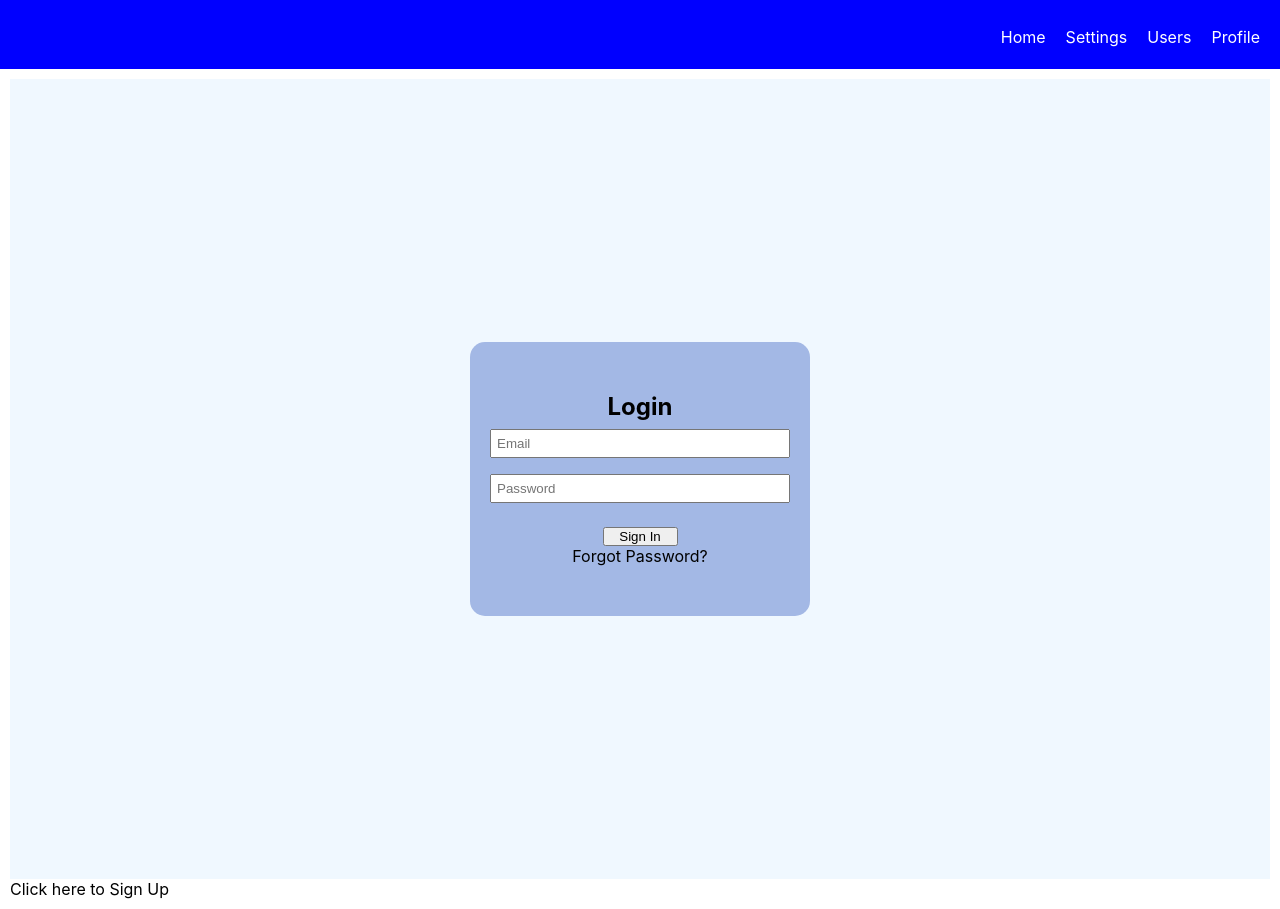
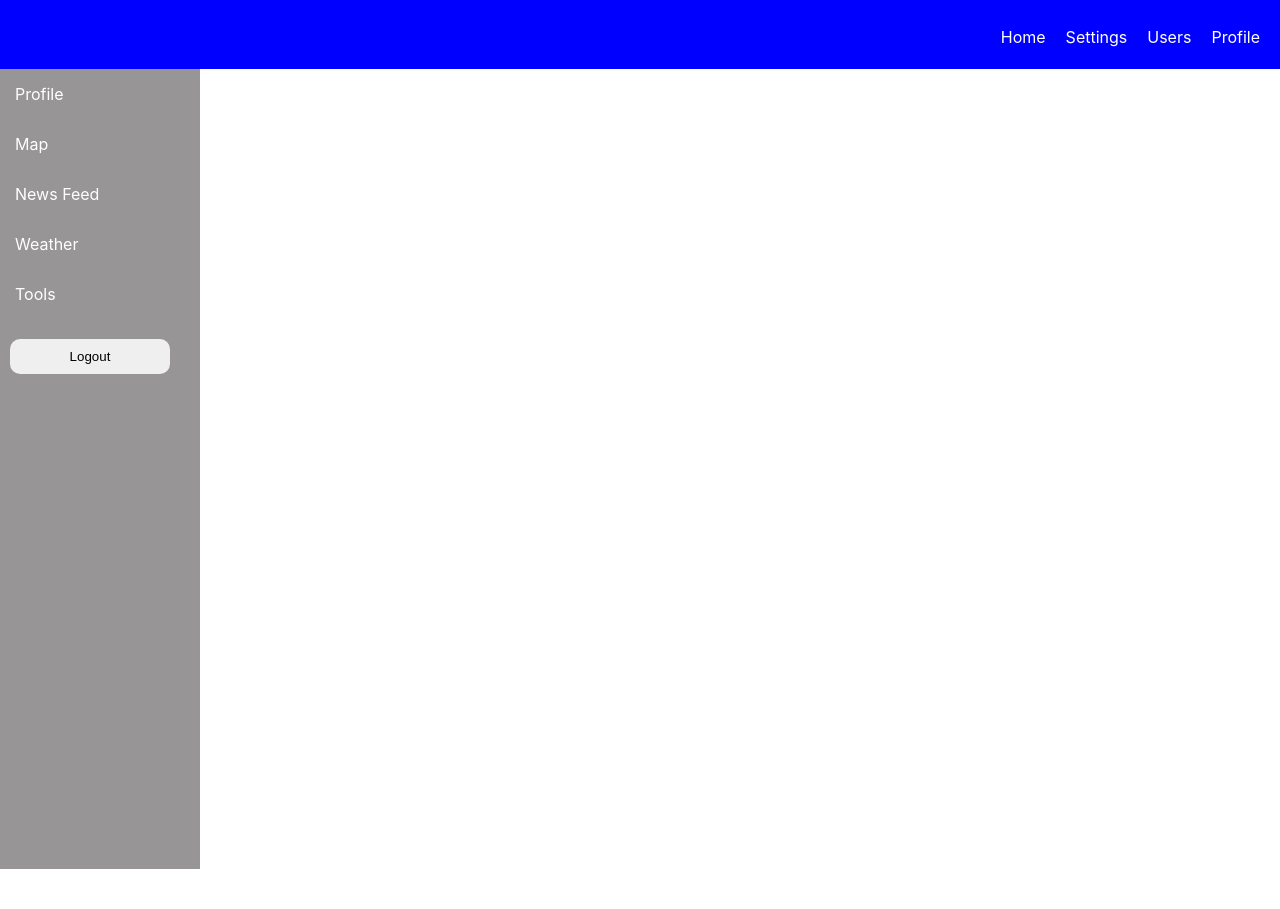
Before and after one commit to KosyAbone/React-Dashboard, a React (Create React App) app: page /login in a window 1280 px wide. After the commit the page ends 800 px from the top, so only its background shows below. Built offline with nearby package versions, Linux system fonts and the light colour scheme.

Commit message:
clean-up

```diff
--- a/src/App.js
+++ b/src/App.js
@@ -1,6 +1,6 @@
 import './App.css';
 import React from 'react'
-import NavBar from './components/NavBar/navbar.js';
+import NavBar from './components/NavBar/navBar'
 import Home from './pages/Main/home';
 import Notifications from './pages/Main/notifications';
 import Settings from './pages/Main/settings';
@@ -10,7 +10,7 @@ import Weather from './pages/SidePages/Weather/weather';
 import NewsFeed from './pages/SidePages/NewsFeed/newsfeed';
 import ToolsWidget from './pages/SidePages/ToolsWidget/toolsPage';
 import { BrowserRouter as Router, Routes, Route } from 'react-router-dom';
-import Login from './pages/Login/login';
+import Profile from './pages/Main/profile';
 
 
 const App = () => {
@@ -21,7 +21,7 @@ const App = () => {
           <Route path="/" element={<Home/>} />
           <Route path="/settings" element={<Settings/>} />
           <Route path="/notifications" element={<Notifications/>} />
-          <Route path="/login" element={<Login/>}>
+          <Route path="/login" element={<Profile/>}>
             <Route path="/login/dashboard" element={<Dashboard/>} />
             <Route path="/login/map" element={<Map/>} />
             <Route path="/login/weather" element={<Weather/>} />
--- a/src/components/SideBar/sideBar.js
+++ b/src/components/SideBar/sideBar.js
@@ -5,11 +5,11 @@ import { Link } from 'react-router-dom';
 const Sidebar = ({ onItemClick }) => {
   return (
     <div className="sidebar">
-        <Link to="/profile/dashboard" className="sidebar-item" onClick={() => onItemClick('DashBoard')}>Profile</Link>
-        <Link to="/profile/map" className="sidebar-item" onClick={() => onItemClick('Map')}>Map</Link>
-        <Link to="/profile/news-feed" className="sidebar-item" onClick={() => onItemClick('Checklist')}>News Feed</Link>
-        <Link to="/profile/weather" className="sidebar-item" onClick={() => onItemClick('Weather')}>Weather</Link>
-        <Link to="/profile/tools" className="sidebar-item" onClick={() => onItemClick('Tools')}>Tools</Link>
+        <Link to="/login/dashboard" className="sidebar-item" onClick={() => onItemClick('DashBoard')}>Profile</Link>
+        <Link to="/login/map" className="sidebar-item" onClick={() => onItemClick('Map')}>Map</Link>
+        <Link to="/login/news-feed" className="sidebar-item" onClick={() => onItemClick('Checklist')}>News Feed</Link>
+        <Link to="/login/weather" className="sidebar-item" onClick={() => onItemClick('Weather')}>Weather</Link>
+        <Link to="/login/tools" className="sidebar-item" onClick={() => onItemClick('Tools')}>Tools</Link>
         <button className='logoutBtn'>Logout</button>
     </div>
   );
```
